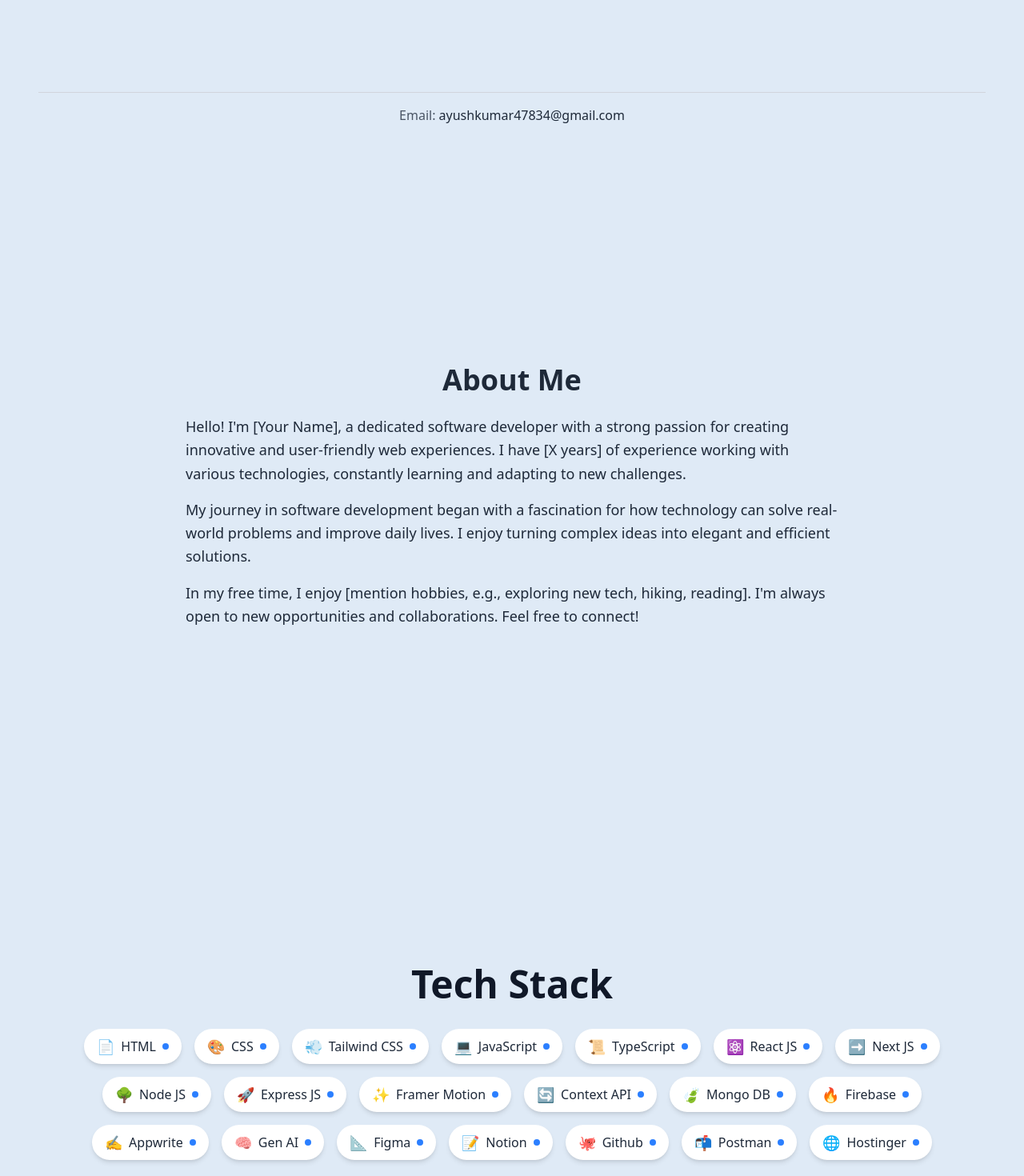
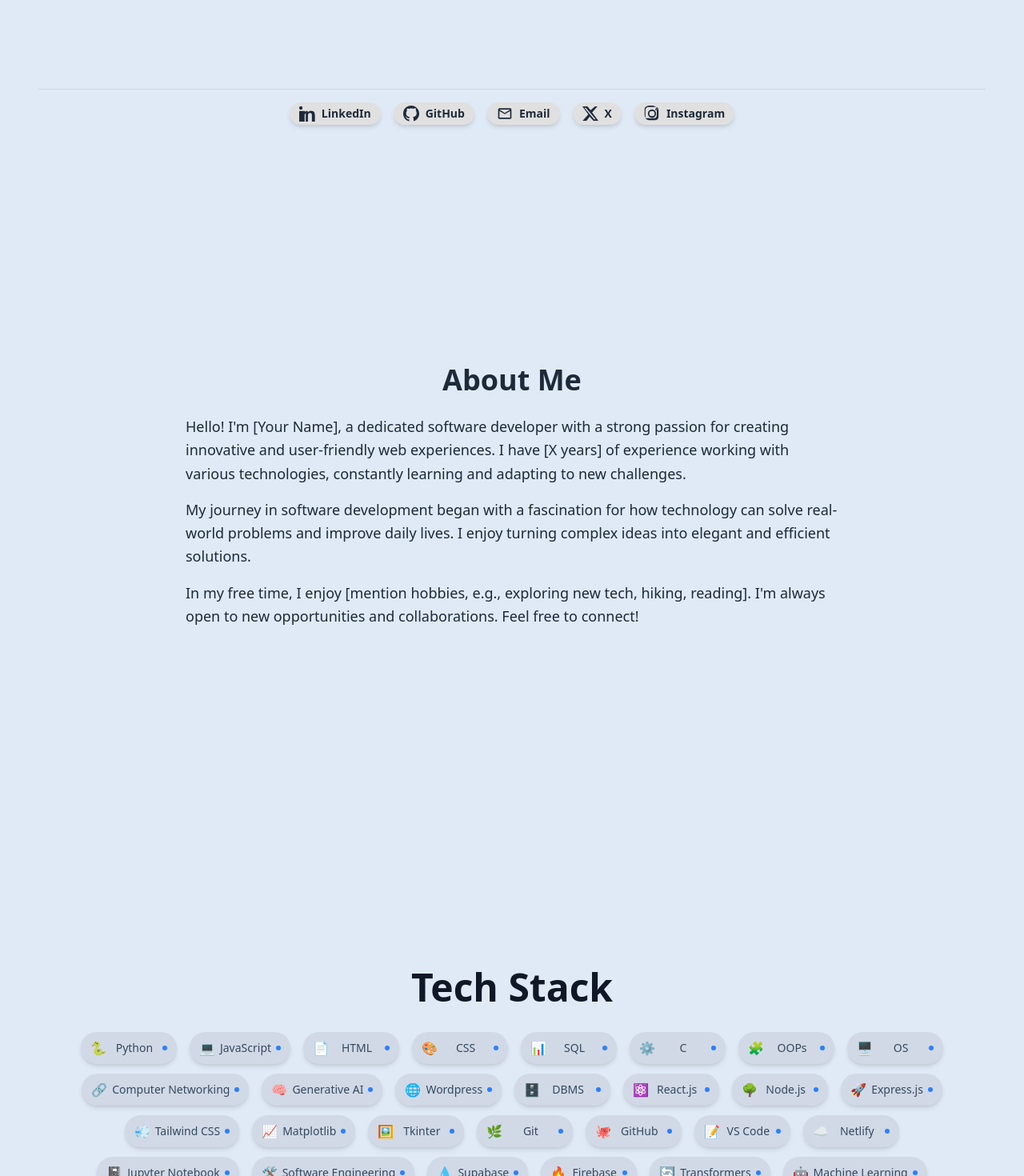
Before and after one commit to ayush1k/portfolio, a React (Vite) app in the folder main/: page / in a window 1280 px wide. Shown: the part 580-2050 px from the top of the page at 80% size. Built offline with nearby package versions, Linux system fonts and the light colour scheme.

Commit message:
commit changes

```diff
--- /dev/null
+++ b/main/src/components/Button.jsx
@@ -0,0 +1,33 @@
+import React, { useContext } from 'react';
+import { ThemeContext } from '../context/ThemeContext';
+
+const Button = ({ children, onClick, className = '', href, target = '_self', rel = '' }) => {
+  const { theme } = useContext(ThemeContext);
+  const buttonClasses = theme === 'dark'
+    ? 'bg-blue-600 hover:bg-blue-700 text-white font-bold py-1 px-3 rounded-full shadow-md transition duration-300 ease-in-out transform hover:scale-105 text-sm'
+    : 'bg-[#E0E0E0] hover:bg-[#D0D0D0] text-gray-800 font-bold py-1 px-3 rounded-full shadow-md transition duration-300 ease-in-out transform hover:scale-105 text-sm';
+
+  if (href) {
+    return (
+      <a
+        href={href}
+        target={target}
+        rel={rel}
+        className={`${buttonClasses} ${className} inline-flex items-center justify-center`} // Added inline-flex and justify-center for consistent button appearance
+      >
+        {children}
+      </a>
+    );
+  }
+
+  return (
+    <button
+      onClick={onClick}
+      className={`${buttonClasses} ${className}`}
+    >
+      {children}
+    </button>
+  );
+};
+
+export default Button;
--- a/main/src/components/Home.jsx
+++ b/main/src/components/Home.jsx
@@ -1,4 +1,5 @@
 import React from 'react';
+import Button from './Button'; // Import Button component
 
 const Home = () => {
   return (
@@ -13,9 +14,38 @@ const Home = () => {
         </p>
       </div>
 
-      {/* Email text at the bottom */}
-      <div className="w-full text-center py-3 sm:py-4 border-t border-gray-300 text-sm sm:text-base"> {/* Adjusted padding and text size for responsiveness */}
-        <p className="text-gray-600">Email: <a href="mailto:ayushkumar47834@gmail.com" className="text-gray-800 hover:underline">ayushkumar47834@gmail.com</a></p>
+      {/* Social Media Buttons at the bottom */}
+      <div className="w-full text-center py-3 sm:py-4 border-t border-gray-300 flex justify-center space-x-4">
+        <Button href="https://www.linkedin.com/in/ayushhhhhh/" target="_blank" rel="noopener noreferrer" className="flex items-center space-x-2">
+          <svg xmlns="http://www.w3.org/2000/svg" className="h-5 w-5" fill="currentColor" viewBox="0 0 24 24">
+            <path d="M4.98 3.5c0 1.381-1.11 2.5-2.48 2.5s-2.48-1.119-2.48-2.5c0-1.381 1.11-2.5 2.48-2.5s2.48 1.119 2.48 2.5zM.02 24h4.97V8H.02V24zM9.82 8h-4.97v16h4.97V8zm-2.48 0c-1.381 0-2.5 1.119-2.5 2.5s1.119 2.5 2.5 2.5 2.5-1.119 2.5-2.5c0-1.381-1.119-2.5-2.5-2.5zM24 24h-4.97v-8.39c0-1.98-.04-4.51-2.75-4.51-2.75 0-3.17 2.15-3.17 4.37V24H8.13V8h4.74v2.16h.07c.66-1.26 2.27-2.51 4.69-2.51 5.03 0 5.96 3.32 5.96 7.68V24z"/>
+          </svg>
+          <span className="hidden sm:inline">LinkedIn</span>
+        </Button>
+        <Button href="https://github.com/ayush1k" target="_blank" rel="noopener noreferrer" className="flex items-center space-x-2">
+          <svg xmlns="http://www.w3.org/2000/svg" className="h-5 w-5" fill="currentColor" viewBox="0 0 24 24">
+            <path fillRule="evenodd" d="M12 0C5.373 0 0 5.373 0 12c0 5.302 3.438 9.8 8.207 11.387.6.11.82-.26.82-.577v-2.22c-3.338.72-4.042-1.61-4.042-1.61-.546-1.387-1.332-1.756-1.332-1.756-1.087-.745.082-.73.082-.73 1.205.085 1.838 1.238 1.838 1.238 1.07 1.835 2.809 1.305 3.492.998.108-.775.418-1.305.762-1.605-2.665-.3-5.464-1.332-5.464-5.93 0-1.31.465-2.38 1.235-3.22-.12-.3-.53-1.52.11-3.175 0 0 1-.32 3.3-.12 1.05-.29 2.15-.435 3.25-.435 1.1 0 2.2.145 3.25.435 2.3-2 3.3-.12 3.3-.12.64 1.65.23 2.875.12 3.175.765.84 1.235 1.91 1.235 3.22 0 4.61-2.8 5.62-5.475 5.92.43.37.82 1.1.82 2.22v3.29c0 .318.22.69.82.577C20.562 21.8 24 17.302 24 12c0-6.627-5.373-12-12-12z" clipRule="evenodd" />
+          </svg>
+          <span className="hidden sm:inline">GitHub</span>
+        </Button>
+        <Button href="mailto:ayushkumar47834@gmail.com" className="flex items-center space-x-2">
+          <svg xmlns="http://www.w3.org/2000/svg" className="h-5 w-5" fill="currentColor" viewBox="0 0 24 24">
+            <path d="M22 6c0-1.1-.9-2-2-2H4c-1.1 0-2 .9-2 2v12c0 1.1.9 2 2 2h16c1.1 0 2-.9 2-2V6zm-2 0l-8 5-8-5h16zm0 12H4V8l8 5 8-5v10z"/>
+          </svg>
+          <span className="hidden sm:inline">Email</span>
+        </Button>
+        <Button href="https://x.com/http_ayush" target="_blank" rel="noopener noreferrer" className="flex items-center space-x-2">
+          <svg xmlns="http://www.w3.org/2000/svg" className="h-5 w-5" fill="currentColor" viewBox="0 0 24 24">
+            <path d="M18.901 1.153h3.68l-8.042 9.167L24 22.846h-7.406l-5.693-6.422L6.157 22.846H.338l8.462-9.67L0 1.154h7.521l4.84 5.814L18.901 1.153zm-1.051 19.492h2.2L5.207 3.2H3l14.643 17.445z"/>
+          </svg>
+          <span className="hidden sm:inline">X</span>
+        </Button>
+        <Button href="https://instagram.com/http_ayush" target="_blank" rel="noopener noreferrer" className="flex items-center space-x-2">
+          <svg xmlns="http://www.w3.org/2000/svg" className="h-5 w-5" fill="currentColor" viewBox="0 0 24 24">
+            <path d="M12 2.163c3.204 0 3.584.012 4.85.07 3.252.148 4.771 1.691 4.919 4.919.058 1.265.07 1.646.07 4.85s-.012 3.584-.07 4.85c-.148 3.228-1.667 4.771-4.919 4.919-1.266.058-1.646.07-4.85.07s-3.584-.012-4.85-.07c-3.252-.148-4.771-1.691-4.919-4.919-.058-1.265-.07-1.646-.07-4.85s.012-3.584.07-4.85c.148-3.228 1.667-4.771 4.919-4.919 1.266-.058 1.646-.07 4.85-.07zm0-2.163c-3.259 0-3.667.014-4.947.072C2.79 1.018 1.1 2.698.964 5.013.906 6.293.894 6.701.894 9.96s.014 3.667.072 4.947c.136 2.315 1.816 4 4.131 4.131 1.28.058 1.688.07 4.947.07s3.667-.014 4.947-.072c2.315-.136 4-1.816 4.131-4.131.058-1.28.07-1.688.07-4.947s-.014-3.667-.072-4.947c-.136-2.315-1.816-4-4.131-4.131C15.259.018 14.851 0 11.592 0h.408zM12 5.837a6.163 6.163 0 100 12.326 6.163 6.163 0 000-12.326zM12 16a4 4 0 110-8 4 4 0 010 8zm6.406-11.845a1.44 1.44 0 100 2.88 1.44 1.44 0 000-2.88z"/>
+          </svg>
+          <span className="hidden sm:inline">Instagram</span>
+        </Button>
       </div>
     </section>
   );
--- a/main/src/components/Skills.jsx
+++ b/main/src/components/Skills.jsx
@@ -1,28 +1,44 @@
 import React from 'react';
 
 const Skills = () => {
-  // Define your tech stack with icons (using simple text for now, could be SVG/Phosphor icons later)
+  // Define your tech stack with icons and adjusted colors
   const techStack = [
+    { name: 'Python', icon: '🐍' },
+    { name: 'JavaScript', icon: '💻' },
     { name: 'HTML', icon: '📄' },
     { name: 'CSS', icon: '🎨' },
+    { name: 'SQL', icon: '📊' },
+    { name: 'C', icon: '⚙️' },
+    { name: 'OOPs', icon: '🧩' },
+    { name: 'OS', icon: '🖥️' },
+    { name: 'Computer Networking', icon: '🔗' },
+    { name: 'Generative AI', icon: '🧠' },
+    { name: 'Wordpress', icon: '🌐' },
+    { name: 'DBMS', icon: '🗄️' },
+    { name: 'React.js', icon: '⚛️' },
+    { name: 'Node.js', icon: '🌳' },
+    { name: 'Express.js', icon: '🚀' },
     { name: 'Tailwind CSS', icon: '💨' },
-    { name: 'JavaScript', icon: '💻' },
-    { name: 'TypeScript', icon: '📜' },
-    { name: 'React JS', icon: '⚛️' },
-    { name: 'Next JS', icon: '➡️' },
-    { name: 'Node JS', icon: '🌳' },
-    { name: 'Express JS', icon: '🚀' },
-    { name: 'Framer Motion', icon: '✨' },
-    { name: 'Context API', icon: '🔄' },
-    { name: 'Mongo DB', icon: '🍃' },
+    { name: 'Matplotlib', icon: '📈' },
+    { name: 'Tkinter', icon: '🖼️' },
+    { name: 'Git', icon: '🌿' },
+    { name: 'GitHub', icon: '🐙' },
+    { name: 'VS Code', icon: '📝' },
+    { name: 'Netlify', icon: '☁️' },
+    { name: 'Jupyter Notebook', icon: '📓' },
+    { name: 'Software Engineering', icon: '🛠️' },
+    { name: 'Supabase', icon: '💧' },
     { name: 'Firebase', icon: '🔥' },
-    { name: 'Appwrite', icon: '✍️' },
-    { name: 'Gen AI', icon: '🧠' },
-    { name: 'Figma', icon: '📐' },
-    { name: 'Notion', icon: '📝' },
-    { name: 'Github', icon: '🐙' },
-    { name: 'Postman', icon: '📬' },
-    { name: 'Hostinger', icon: '🌐' },
+    { name: 'Transformers', icon: '🔄' },
+    { name: 'Machine Learning', icon: '🤖' },
+    { name: 'Deep Learning', icon: '💡' },
+    { name: 'Artificial Intelligence', icon: '✨' },
+    { name: 'Scikit-learn', icon: '🔬' },
+    { name: 'Linear Regression', icon: '📉' },
+    { name: 'Chatbot Development', icon: '💬' },
+    { name: 'Detr', icon: '🎯' },
+    { name: 'SVM', icon: '📊' },
+    { name: 'CNN', icon: '🖼️' },
   ];
 
   return (
@@ -30,24 +46,23 @@ const Skills = () => {
       <div className="container mx-auto max-w-full sm:max-w-2xl md:max-w-4xl lg:max-w-6xl text-center">
         <h2 className="text-4xl sm:text-5xl font-bold mb-8 text-gray-900">Tech Stack</h2>
 
-        <div className="flex flex-wrap justify-center gap-3 sm:gap-4 mb-10">
+        {/* Wrapper for all skills in a single row, wrapping */}
+        <div className="flex flex-wrap justify-center gap-x-3 gap-y-2 sm:gap-x-4 sm:gap-y-3 mb-10"> {/* Reduced gaps */}
           {techStack.map((tech, index) => (
             <div
               key={index}
-              className="flex items-center space-x-2 bg-white px-4 py-2 rounded-full shadow-md text-sm sm:text-base font-medium text-gray-800"
+              className="flex items-center justify-center space-x-1.5 bg-[#D1D9E6] px-3 py-1.5 rounded-full shadow-md text-xs sm:text-sm font-medium text-[#34495E]
+                         min-w-[120px] min-h-[40px]" // Reduced min-width and min-height
             >
-              <span className="text-lg">{tech.icon}</span> {/* Icon */}
-              <span>{tech.name}</span> {/* Text */}
-              <span className="w-2 h-2 bg-blue-500 rounded-full"></span> {/* Small blue circle */}
+              <span className="text-base text-[#34495E]">{tech.icon}</span> {/* Reduced icon size slightly */}
+              <span className="flex-grow text-center">{tech.name}</span>
+              <span className="w-1.5 h-1.5 bg-blue-500 rounded-full flex-shrink-0"></span> {/* Reduced circle size */}
             </div>
           ))}
         </div>
 
         {/* The "20+" box */}
-        <div className="bg-white p-6 sm:p-8 rounded-lg shadow-lg max-w-xs sm:max-w-sm mx-auto">
-          <p className="text-4xl sm:text-5xl font-extrabold text-blue-700 mb-2">20+</p>
-          <p className="text-sm sm:text-base text-gray-600">Tech I Use to Build Magic—Next Yours</p>
-        </div>
+
       </div>
     </section>
   );
```
Also changed, not shown: main/src/components/Navbar.jsx (+21 -37 lines).
